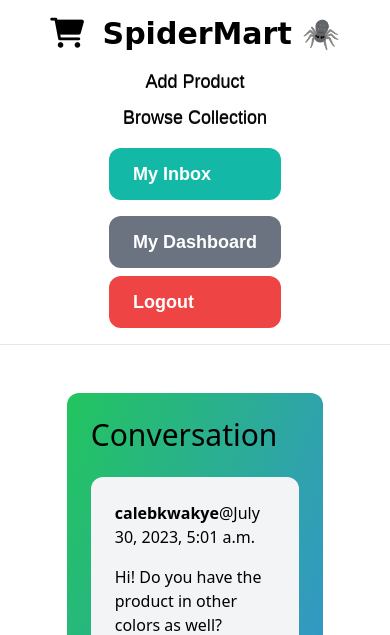
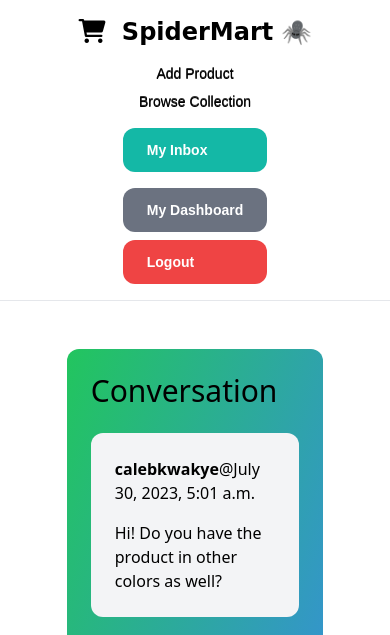
Before and after one commit to calebkwakye/SpiderMart-Ecommerce-Website, a Django app: page /inbox/5/ in a window 390 px wide. Shown: the top 635 px of the page. Run offline with Django 4.2, Linux system fonts and the light colour scheme; a user stored in the database is signed in; data comes from the database, SQL or seed files in the repository; both versions use the stored data as it was after the commit; parts of the project's set-up code (start-up, migrations or seed data) failed here and were passed over; some libraries are stand-ins or nearby versions.

Commit message:
made navbar responsive

```diff
--- a/spidermart/core/templates/core/base.html
+++ b/spidermart/core/templates/core/base.html
@@ -29,28 +29,31 @@
 
 <body style="display: flex; flex-direction: column; min-height: 100vh; margin: 0;">
     <nav class="py-4 sm:py-6 px-4 sm:px-6 flex flex-col sm:flex-row justify-between items-center border-b border-black-500">
-        <a href="/" class="mb-4 sm:mb-0 text-3xl sm:text-4xl branding">
+        <a href="/" class="mb-4 sm:mb-0 text-2xl sm:text-3xl md:text-3xl lg:text-4xl xl:text-4xl branding">
             <i class="fas fa-shopping-cart mr-2"></i>
             SpiderMart 🕷️
         </a>
 
+
         <!-- Main Navigation Links -->
         <div class="mb-4 sm:mb-0 space-y-2 sm:space-y-0 sm:space-x-6 flex flex-col sm:flex-row">
-            <a href="{% url 'item:new' %}" class="text-lg hover:text-green-700 link-style">Add Product</a>
-            <a href="{% url 'item:items' %}#" class="text-lg hover:text-green-700 link-style">Browse Collection</a>
+            <a href="{% url 'item:new' %}" class="text-sm sm:text-md md:text-lg hover:text-green-700 link-style">Add Product</a>
+            <a href="{% url 'item:items' %}#" class="text-sm sm:text-md md:text-lg hover:text-green-700 link-style">Browse Collection</a>
         </div>
+
 
         <!-- Authentication Links/Buttons -->
         <div class="space-y-2 sm:space-y-0 sm:space-x-6 flex flex-col sm:flex-row">
             {% if request.user.is_authenticated %}
-            <a href="{% url 'conversation:inbox' %}" class="mb-2 sm:mb-0 px-6 py-3 text-lg font-semibold bg-teal-500 text-white rounded-xl hover:bg-teal-700 cta">My Inbox</a>
-            <a href="{% url 'dashboard:index' %}" class="mb-2 sm:mb-0 px-6 py-3 text-lg font-semibold bg-gray-500 text-white rounded-xl hover:bg-gray-700 cta">My Dashboard</a>
-            <a href="{% url 'logout' %}" class="px-6 py-3 text-lg font-semibold bg-red-500 text-white rounded-xl hover:bg-red-700 cta">Logout</a>
+            <a href="{% url 'conversation:inbox' %}" class="mb-2 sm:mb-0 px-6 py-3 text-sm sm:text-md md:text-lg font-semibold bg-teal-500 text-white rounded-xl hover:bg-teal-700 cta">My Inbox</a>
+            <a href="{% url 'dashboard:index' %}" class="mb-2 sm:mb-0 px-6 py-3 text-sm sm:text-md md:text-lg font-semibold bg-gray-500 text-white rounded-xl hover:bg-gray-700 cta">My Dashboard</a>
+            <a href="{% url 'logout' %}" class="px-6 py-3 text-sm sm:text-md md:text-lg font-semibold bg-red-500 text-white rounded-xl hover:bg-red-700 cta">Logout</a>
             {% else %}
-            <a href="{% url 'core:signup' %}" class="mb-2 sm:mb-0 px-6 py-3 text-lg font-semibold bg-teal-500 text-white rounded-xl hover:bg-teal-700 cta">Sign Up</a>
-            <a href="{% url 'core:login' %}" class="px-6 py-3 text-lg font-semibold bg-gray-500 text-white rounded-xl hover:bg-gray-700 cta">Log In</a>
+            <a href="{% url 'core:signup' %}" class="mb-2 sm:mb-0 px-6 py-3 text-sm sm:text-md md:text-lg font-semibold bg-teal-500 text-white rounded-xl hover:bg-teal-700 cta">Sign Up</a>
+            <a href="{% url 'core:login' %}" class="px-6 py-3 text-sm sm:text-md md:text-lg font-semibold bg-gray-500 text-white rounded-xl hover:bg-gray-700 cta">Log In</a>
             {% endif %}
         </div>
+
     </nav>
 
     <div class="px-6 py-6">
```
Also changed, not shown: spidermart/db.sqlite3.
